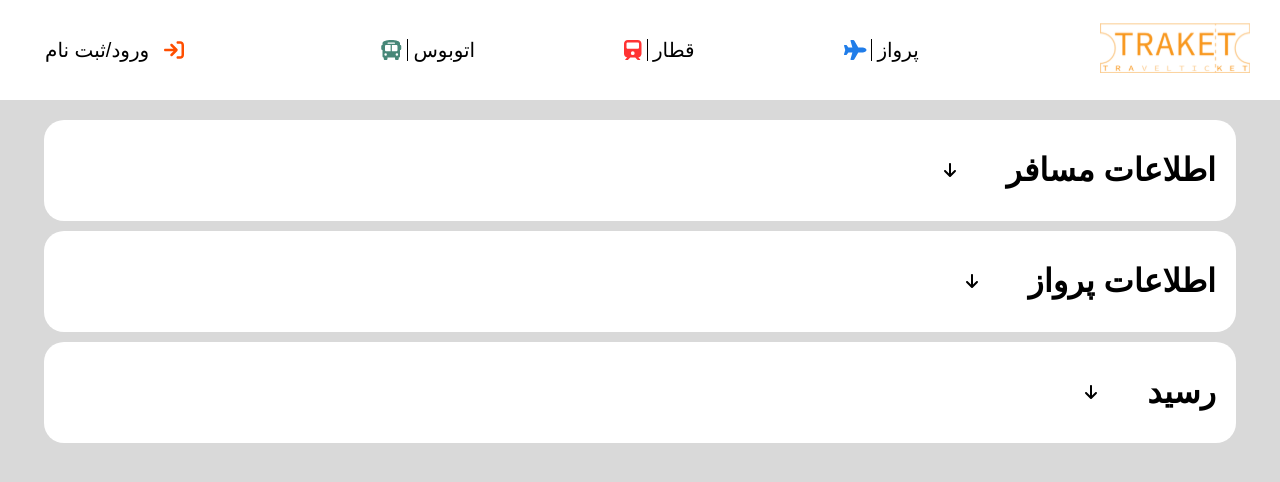
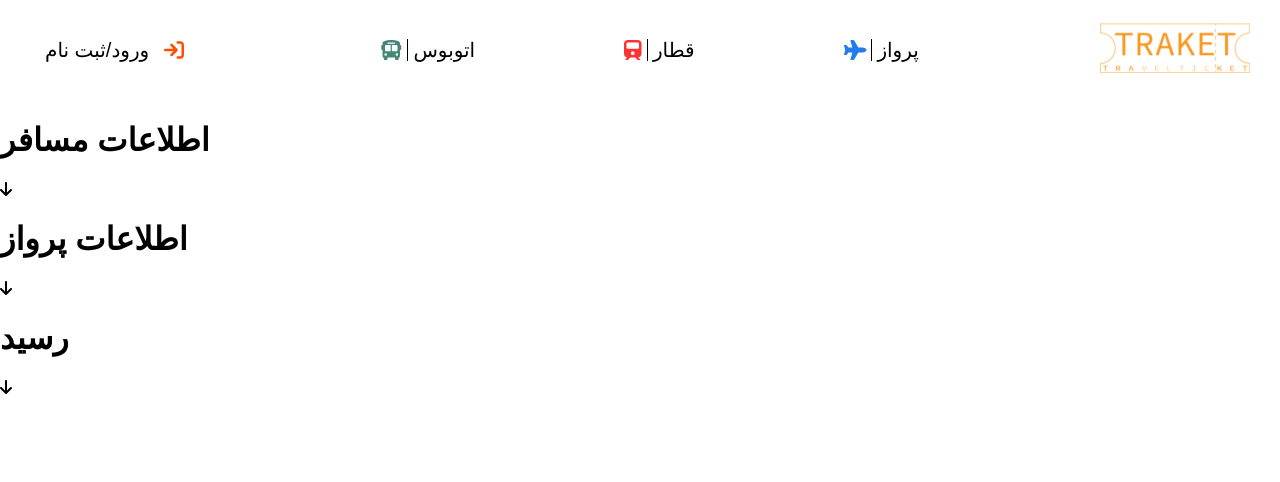
Before and after one commit to Alireza-Al/ticket-reservation-system, a React (Create React App) app: page /dashboard/purchaseHistory/1 in a window 1280 px wide. Shown: the top 482 px of the page. Built offline with nearby package versions, Linux system fonts and the light colour scheme; no server answers; a small style sheet from the web is missing.

Commit message:
dashboard purchase history files moved to the proper directory

```diff
--- a/src/asset/dashboardStyle/purchaseHistory.scss
+++ b/src/asset/dashboardStyle/purchaseHistory.scss
@@ -1,50 +1,21 @@
-.history-info {
-    width: 100%;
-    height: 100vh;
-    background-color: #d9d9d9;
-    display: flex;
-    flex-direction: column;
-    align-items: center;
-    padding: 20px 0;
-    gap: 10px;
+.item-data {
+	display: flex;
+	flex: 1;
+	align-items: center;
+	justify-content: space-around;
+	text-align: start;
+	overflow-y: auto;
+	.ticket-result {
+		background-color: rgb(207, 206, 206);
+	}
+}
 
-    .items{
-        width: 90%;
-        display: flex;
-        flex-direction: column;
-        align-items: center;
-        background-color: white;
-        padding: 10px 20px;
-        border-radius: 20px;
-
-        .title {
-            direction: rtl;
-            width: 100%;
-            display: flex;
-            align-items: center;
-            gap: 50px;
-            cursor: pointer;
-        }
-
-        .info{
-            max-height: 0;
-            width: 90%;
-            overflow: hidden;
-            transition: max-height 0.3s ease-out;
-
-            p{
-                direction: rtl;
-                width: 100%;
-                display: flex;
-                align-items: center;
-                justify-content: space-between;
-                font-size: 20px;
-            }
-        }
-
-        .info.open{
-            max-height: 1000px;
-        }
-    }
-
+.container-tic {
+	width: 100%;
+	display: flex;
+	flex-direction: column;
+	align-items: center;
+	height: 100%;
+	gap: 15px;
+	padding-top: 15px;
 }
```
